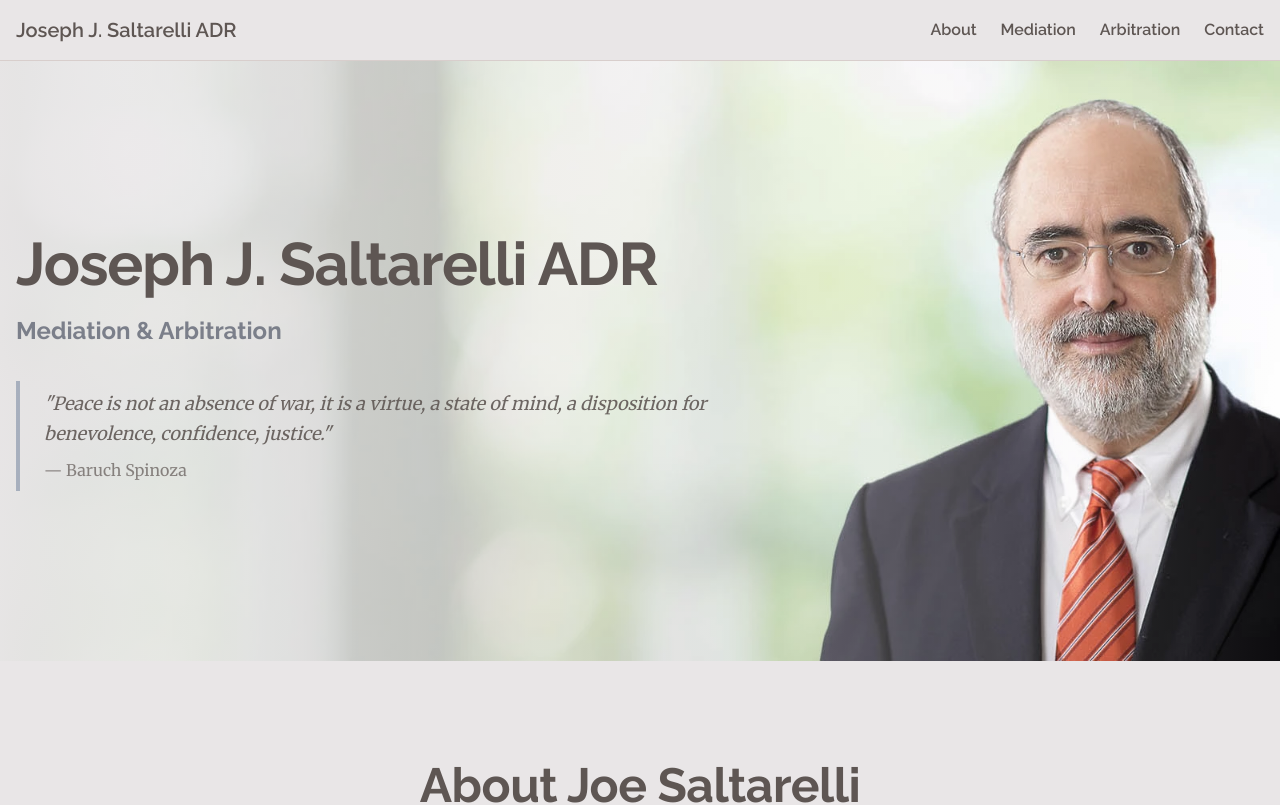
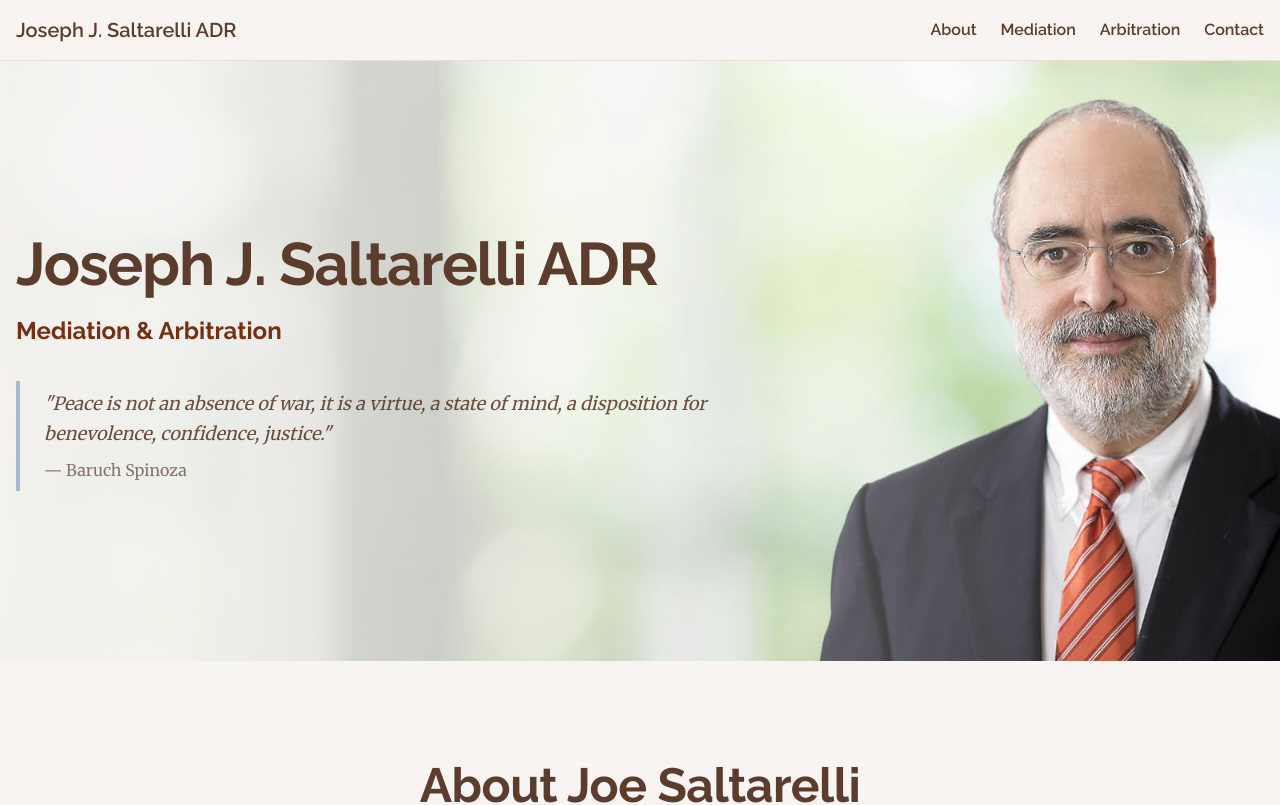
Before and after one commit to anthonysaltarelli/jjsadr, a Next.js app: page / in a window 1280 px wide. Shown: the top 805 px of the page. Built offline with nearby package versions, Linux system fonts and the light colour scheme.

Commit message:
updated colors

```diff
--- a/app/globals.css
+++ b/app/globals.css
@@ -5,12 +5,12 @@
    Swap these values to try different color schemes
    =========================== */
 :root {
-  /* Primary Brand Colors */
-  --color-warm-white: #E9E6E7;    /* Light background, subtle sections */
-  --color-warm-taupe: #AB978C;    /* Warm accents, secondary elements */
-  --color-slate-gray: #7B7F8A;    /* Mid-tone accents, highlights */
-  --color-muted-blue: #6B7C98;    /* Primary accent, CTAs, emphasis */
-  --color-dark-gray: #5E5653;     /* Text, headings, dark elements */
+  /* Primary Brand Colors - Cocoa Topaz Noonday */
+  --color-warm-white: #F7F4F2;    /* Off-white - Light background, subtle sections */
+  --color-warm-taupe: #C7AC9F;    /* Warm taupe - Warm accents, secondary elements */
+  --color-slate-gray: #742F14;    /* Deep cocoa brown - Mid-tone accents, highlights */
+  --color-muted-blue: #5A84AC;    /* Steel blue - Primary accent, CTAs, emphasis */
+  --color-dark-gray: #5C3C2C;     /* Dark mocha - Text, headings, dark elements */
 
   /* Semantic mappings for easy theming */
   --background: var(--color-warm-white);
```
